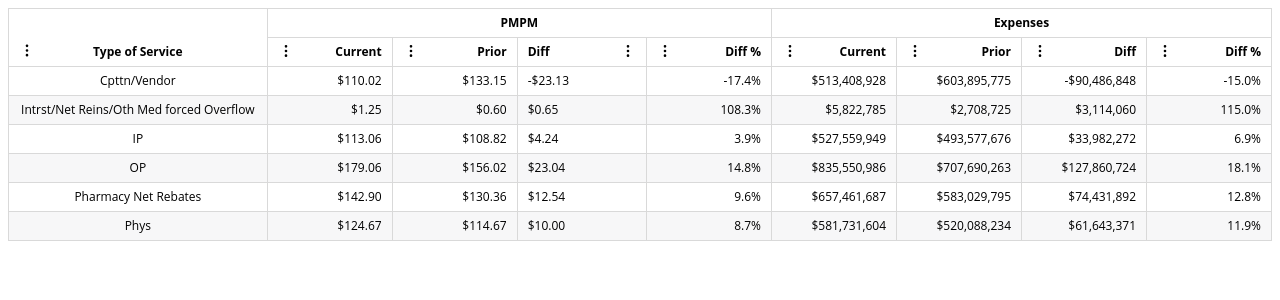
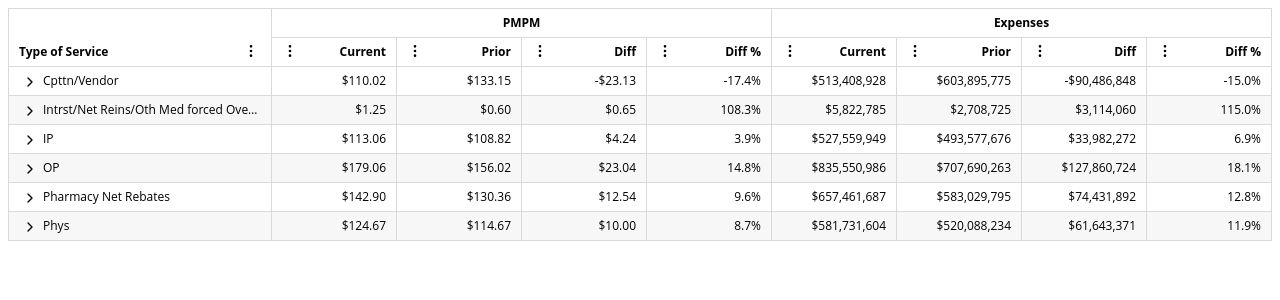
Before and after one commit to mahonbr/tanstack-table, a React (Vite) app: page / in a window 1280 px wide. Shown: the top 300 px of the page. Built offline with nearby package versions, Linux system fonts and the light colour scheme.

Commit message:
Initial Row Expanding Commit

```diff
--- a/src/components/grids/Grid.jsx
+++ b/src/components/grids/Grid.jsx
@@ -1,8 +1,15 @@
-import { useMemo, useRef } from 'react';
+import { useMemo, useRef, useState } from 'react';
 
-import { castArray, isEmpty, isNaN } from 'lodash';
-import { flexRender, getCoreRowModel, getSortedRowModel, useReactTable } from '@tanstack/react-table';
-import { IconArrowDown, IconArrowUp, IconDotsVertical } from '@tabler/icons-react';
+import {
+	flexRender,
+	getCoreRowModel,
+	getExpandedRowModel,
+	getSortedRowModel,
+	useReactTable,
+} from '@tanstack/react-table';
+
+import { isEmpty } from 'lodash';
+import { IconArrowDown, IconArrowUp, IconChevronDown, IconChevronRight, IconDotsVertical } from '@tabler/icons-react';
 import clsx from 'clsx';
 import styled from '@emotion/styled';
 
@@ -81,6 +88,13 @@ const GridRoot = styled('table')(() => ({
 				border: 'none',
 				cursor: 'pointer',
 				padding: 0,
+
+				borderRadius: 6,
+				marginRight: 2,
+
+				'&:hover': {
+					backgroundColor: 'rgba(0, 0, 0, 0.1)',
+				},
 			},
 
 			'&.ag-center-aligned-header': {
@@ -126,6 +140,14 @@ const GridRoot = styled('table')(() => ({
 			},
 		},
 
+		tr: {
+			'&:hover': {
+				td: {
+					backgroundColor: '#E6F7FF',
+				},
+			},
+		},
+
 		[`.${classes.hidden}`]: {
 			display: 'none',
 		},
@@ -151,8 +173,8 @@ const defaultColumnTypes = [
 	[
 		'text',
 		{
-			cellClass: 'ag-center-aligned-cell',
-			headerClass: 'ag-center-aligned-header',
+			cellClass: 'ag-left-aligned-cell',
+			headerClass: 'ag-left-aligned-header',
 		},
 	],
 ];
@@ -163,14 +185,39 @@ const defaultColumnTypes = [
 const defaultColumns = [
 	{
 		accessorKey: 'category',
-		enableSorting: true,
 		header: 'Type of Service',
 		type: ['text'],
 		size: '200%', // 200,
 		// headerComponent
 		// headerTooltip
 		// wrapHeaderText
-		// wrapText
+		// wrapText,
+		cell: ({ row, getValue }) => (
+			<div
+				style={{
+					overflow: 'hidden',
+					paddingLeft: `${row.depth * 2}rem`,
+					textOverflow: 'ellipsis',
+					whiteSpace: 'nowrap',
+				}}
+			>
+				{row.getCanExpand() && (
+					<button
+						className={'menuTool'}
+						onClick={row.getToggleExpandedHandler()}
+						style={{
+							alignItems: 'baseline',
+							display: 'inline-flex',
+							padding: 3,
+							verticalAlign: 'middle',
+						}}
+					>
+						{row.getIsExpanded() ? <IconChevronDown size={16} /> : <IconChevronRight size={16} />}
+					</button>
+				)}
+				{getValue()}
+			</div>
+		),
 	},
 	{
 		header: 'PMPM',
@@ -199,9 +246,6 @@ const defaultColumns = [
 				meta: {
 					format: '$0,0.00',
 				},
-				cellClass: 'ag-left-aligned-cell',
-				headerClass: 'ag-left-aligned-header',
-				size: '100%',
 			},
 			{
 				accessorKey: 'pmpmDiffPercent',
@@ -258,7 +302,7 @@ const onMenuClick = (event) => {
 	alert('Menu clicked!');
 };
 
-const SortIndicatorTool = ({ sorted = false }) => {
+const SortIndicatorTool = ({ sorted }) => {
 	if (sorted) {
 		return sorted === 'asc' ? <IconArrowUp size={16} /> : <IconArrowDown size={16} />;
 	}
@@ -270,6 +314,8 @@ const Spacer = (props) => {
 
 const Grid = (props) => {
 	const { columns: columnsProp = defaultColumns, columnTypes = defaultColumnTypes, data = defaultData } = props;
+
+	const [expanded, setExpanded] = useState({});
 	const columnMapRef = useRef(new ConfigMap(columnTypes));
 
 	const resolvedColumns = useMemo(() => {
@@ -298,10 +344,19 @@ const Grid = (props) => {
 	const table = useReactTable({
 		columns: resolvedColumns,
 		data,
+		debugTable: true,
 		getCoreRowModel: getCoreRowModel(),
+		getExpandedRowModel: getExpandedRowModel(),
 		getSortedRowModel: getSortedRowModel(),
+		getSubRows: (row) => row.children, // return the children array as sub-rows
+		onExpandedChange: setExpanded,
 		defaultColumn: {
+			enableMultiSort: true,
+			enableSorting: true,
 			size: 125,
+		},
+		state: {
+			expanded, // Passing expanded state back to the table.
 		},
 	});
 
@@ -310,23 +365,20 @@ const Grid = (props) => {
 			{/* We create the colgroup so that we can support a version of column "flexing". */}
 			<colgroup>
 				{table.getAllLeafColumns().map((col, i) => {
-					const colSize = col.getSize();
-					const width = isNaN(colSize) ? col.columnDef.size : colSize;
-
+					const width = col.columnDef.size ?? col.getSize();
 					return <col key={col.id} style={{ minWidth: '100px', width }} />;
 				})}
 			</colgroup>
 
 			<thead>
-				{table.getHeaderGroups().map((headerGroup, i) => {
-					const headerGroups = table.getHeaderGroups();
+				{table.getHeaderGroups().map((headerGroup, i, headerGroups) => {
 					const isLeafRow = i === headerGroups.length - 1;
 
 					return (
 						<tr key={headerGroup.id}>
 							{headerGroup.headers.map((header) => {
 								// Guard clause for placeholder headers.
-								if (header.isPlaceholder)
+								if (header.isPlaceholder) {
 									return (
 										<th
 											key={header.id}
@@ -335,17 +387,14 @@ const Grid = (props) => {
 											})}
 										/>
 									);
-
-								const headerClass = header.column.columnDef?.headerClass
-									? castArray(header.column.columnDef?.headerClass)
-									: [];
+								}
 
 								return (
 									<th
 										key={header.id}
 										colSpan={header.colSpan}
 										onClick={header.column.getToggleSortingHandler()}
-										className={clsx(...headerClass, {
+										className={clsx(header.column.columnDef?.headerClass, {
 											[classes.sortable]: header.column.getCanSort(),
 											'ag-header-row-column-group': !isLeafRow,
 										})}
@@ -380,12 +429,8 @@ const Grid = (props) => {
 					return (
 						<tr key={row.id}>
 							{row.getVisibleCells().map((cell) => {
-								const cellClass = cell.column.columnDef?.cellClass
-									? castArray(cell.column.columnDef?.cellClass)
-									: [];
-
 								return (
-									<td key={cell.id} className={clsx(...cellClass)}>
+									<td key={cell.id} className={clsx(cell.column.columnDef?.cellClass)}>
 										{flexRender(cell.column.columnDef.cell, cell.getContext())}
 									</td>
 								);
--- a/src/components/grids/Grid.utils.js
+++ b/src/components/grids/Grid.utils.js
@@ -20,6 +20,19 @@ export const defaultData = [
 				expenseCurrent: 513408927.55,
 				expenseDiff: -90486847.88,
 				expenseDiffPercent: -15,
+				children: [
+					{
+						category: 'Cpttn/Vendor',
+						pmpmPrior: 133.15,
+						pmpmCurrent: 110.02,
+						pmpmDiff: -23.12,
+						pmpmDiffPercent: -17.4,
+						expensePrior: 603895775.43,
+						expenseCurrent: 513408927.55,
+						expenseDiff: -90486847.88,
+						expenseDiffPercent: -15,
+					},
+				],
 			},
 		],
 	},
```
